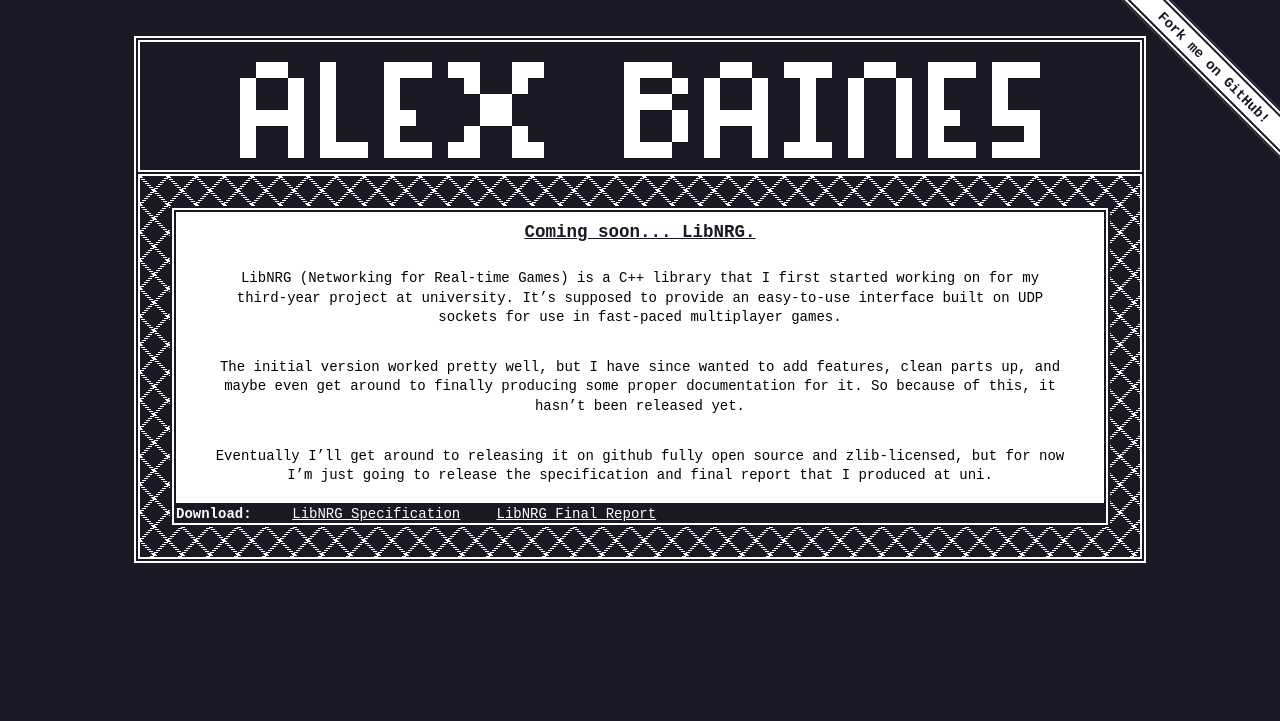
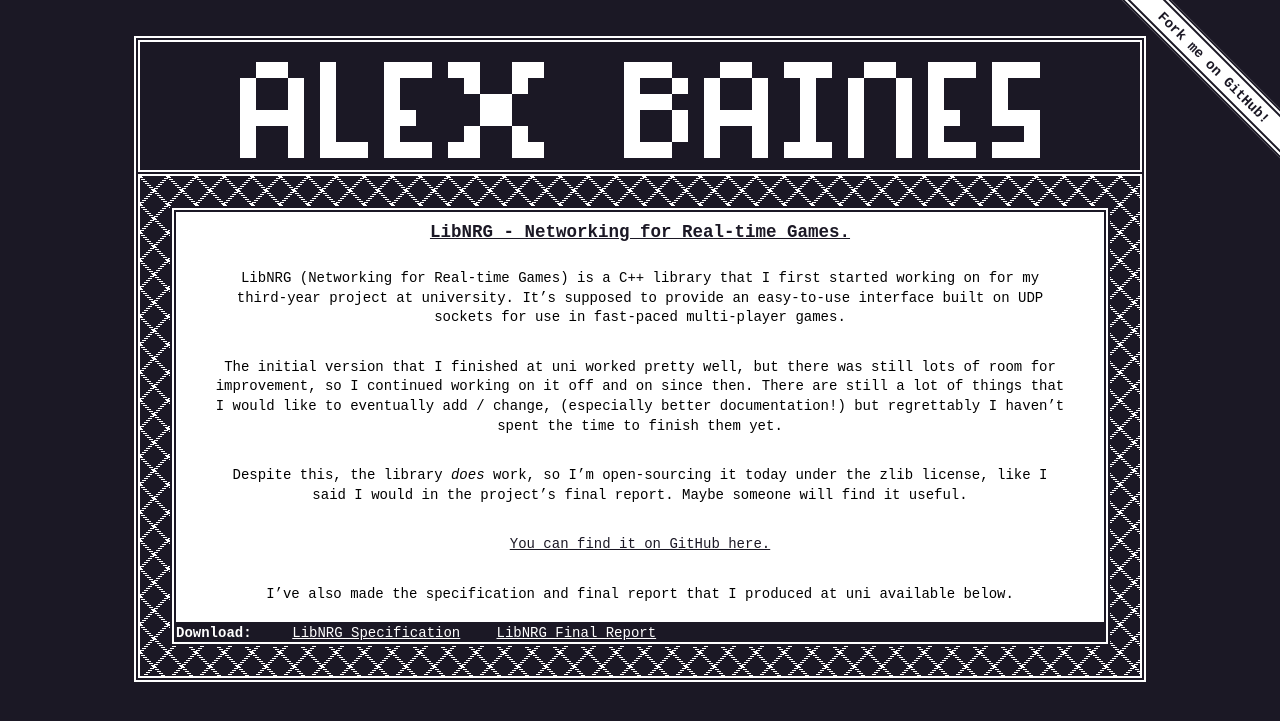
Before and after one commit to baines/baines.github.com, a Jekyll site: the page built from other/_posts/2014-03-31-libnrg.md, in a window 1280 px wide. Shown: the top 721 px of the page. Built offline with Jekyll 4.4.1, drawn with Linux system fonts in a browser that asks for light colours.

Commit message:
Update stuff about libnrg since I open sourced it.

```diff
--- a/other/_posts/2014-03-31-libnrg.md
+++ b/other/_posts/2014-03-31-libnrg.md
@@ -1,19 +1,26 @@
 ---
 layout: templated
 template: default_inc
-title: Coming soon... LibNRG.
+title: LibNRG - Networking for Real-time Games.
 links: [ {text: "LibNRG Specification", url: "nrg_spec.pdf" },
          {text: "LibNRG Final Report", url: "nrg_report.pdf"}]
 ---
 
 LibNRG (Networking for Real-time Games) is a C++ library that I first started
 working on for my third-year project at university. It's supposed to provide an
-easy-to-use interface built on UDP sockets for use in fast-paced multiplayer games.
+easy-to-use interface built on UDP sockets for use in fast-paced multi-player games.
 
-The initial version worked pretty well, but I have since wanted to add features,
-clean parts up, and maybe even get around to finally producing some proper
-documentation for it. So because of this, it hasn't been released yet.
+The initial version that I finished at uni worked pretty well, but there was
+still lots of room for improvement, so I continued working on it off and on since then.
+There are still a lot of things that I would like to eventually add / change,
+(especially better documentation!) but regrettably I haven't spent the time to
+finish them yet.
 
-Eventually I'll get around to releasing it on github fully open source and zlib-licensed,
-but for now I'm just going to release the specification and final report that
-I produced at uni.
+Despite this, the library *does* work, so I'm open-sourcing it today under the zlib
+license, like I said I would in the project's final report. Maybe someone will
+find it useful.
+
+[You can find it on GitHub here.](https://github.com/baines/libNRG)
+
+I've also made the specification and final report that I produced at uni available
+below.
```
